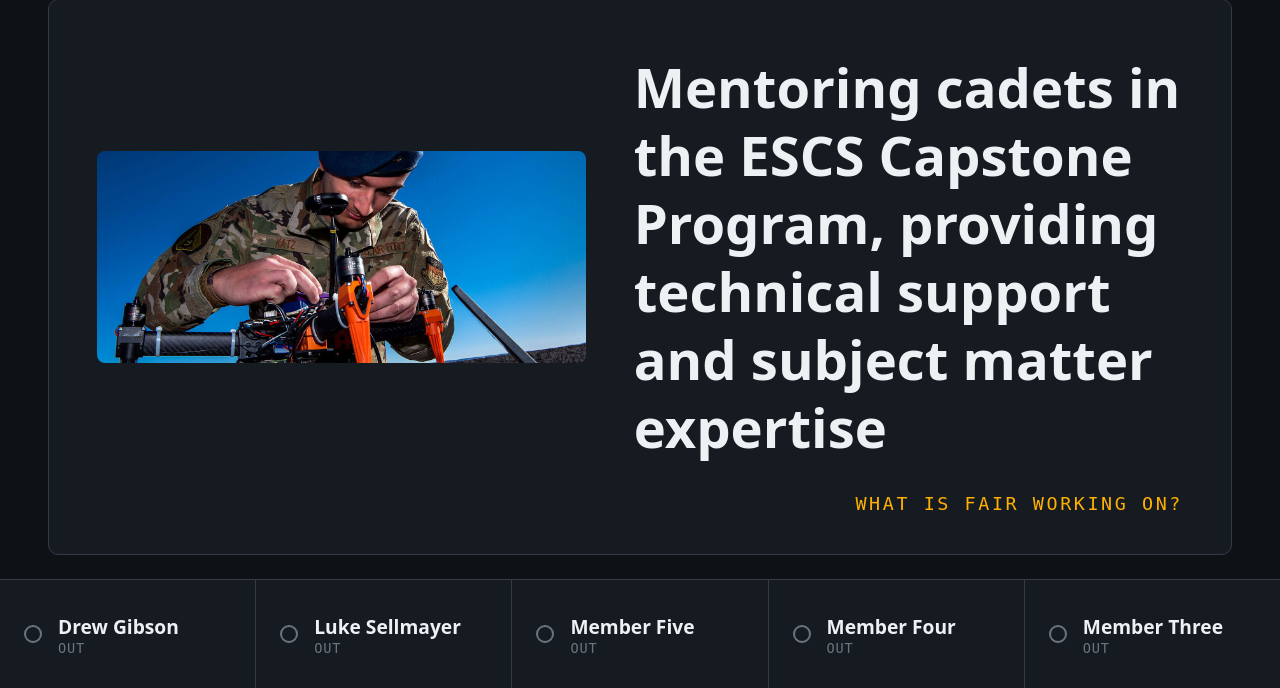
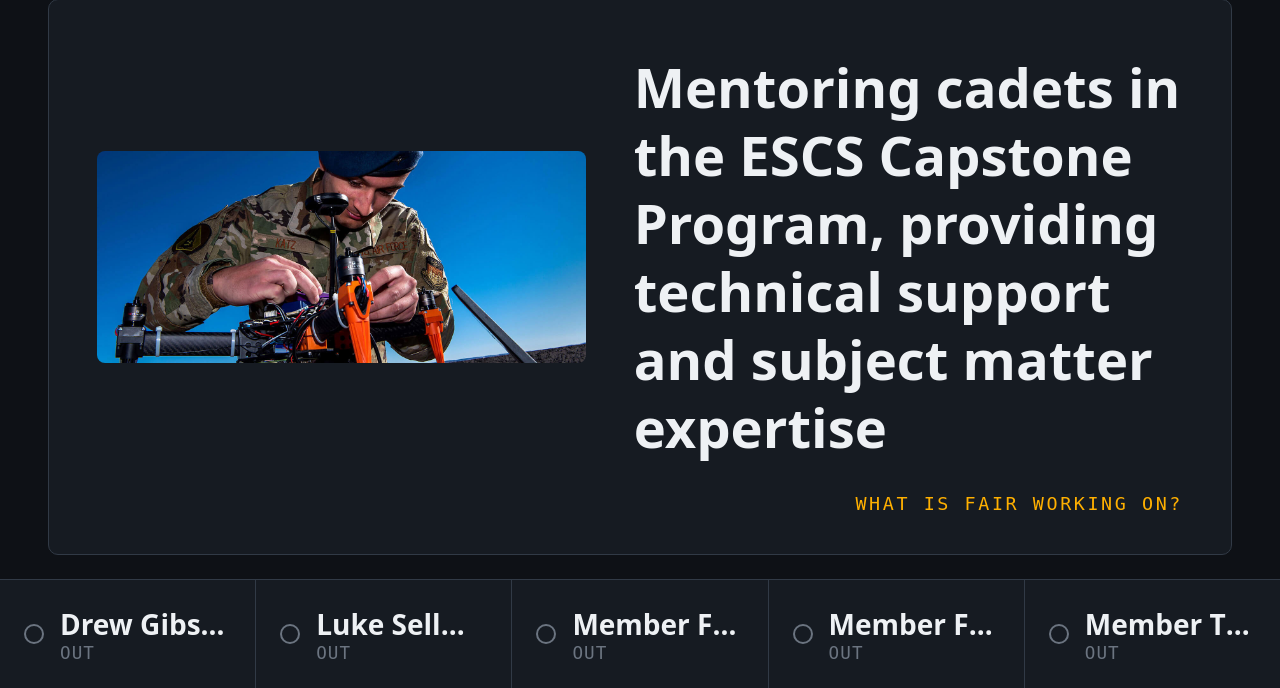
Before and after one commit to lukesell25/labtrack, a Flask app: page / in a window 1280 px wide. Shown: the part 112-800 px from the top of the page. Run offline with Flask 3, Linux system fonts and the light colour scheme; data comes from the database, SQL or seed files in the repository; data that the repository does not hold is empty.

Commit message:
Increase roster text size

```diff
--- a/static/css/style.css
+++ b/static/css/style.css
@@ -275,17 +275,68 @@ body.has-bg .media__scrim {
   display: flex;
   align-items: center;
   gap: 1rem;
+  /* A grid item refuses to shrink below its min-content width unless told
+     otherwise, and here min-content is however wide the longest name renders.
+     Without this the 1fr tracks stop shrinking once they hit that floor and
+     the strip runs off the side of the screen instead of dividing the width
+     evenly - and since <body> is overflow:hidden, the last member is simply
+     cut off the board with nothing to indicate it. Measured at 1080p: the
+     floor bit at 6 members with the type scale below (and at 8 even before
+     it). .roster__meta's min-width:0 is the same fix one level down, for the
+     flex context inside the card; this one is for the grid context outside
+     it. The name's ellipsis then does the rest. */
+  min-width: 0;
 }
 
 /* The strip is sized by its tallest card, and a card grows a third line only
-   when that member is out *with* a checkout note - so without this the whole
-   bottom bar silently changed height (88px vs 108px at 1080p) as people came
-   and went, which reads as the board having shrunk. Pin it to the taller of
-   the two so the layout is stable whatever the roster data happens to be.
-   Kiosk only: the dashboard lays the same cards out in a multi-row grid
-   where a fixed floor would just add dead space. */
+   when that member is out *with* a checkout note - so without a floor the
+   whole bottom bar silently changed height (88px vs 108px at 1080p) as people
+   came and went, which reads as the board having shrunk. Pin it to the taller
+   of the two so the layout is stable whatever the roster data happens to be.
+
+   The type below is scaled up to use that height rather than float in it -
+   the board is read from across the room - and paid for out of the card's
+   vertical padding so the bar itself stays 6.75rem. The ceiling is the
+   three-line card (name + status + checkout note): at these sizes it measures
+   ~76px inside ~79px of content box, and one step larger pushes it past the
+   floor, at which point the bar starts growing again and the wobble this
+   min-height exists to prevent comes back. Measured at 1920x1080, which is
+   what ships - re-measure there, not on the dev ultrawide, before changing
+   any of these five values.
+
+   Kiosk only, all of it: the dashboard lays the same cards out in a
+   multi-row grid, read from a foot away, where this would just be shouting. */
 .kiosk .roster__card {
   min-height: 6.75rem;
+  padding: 0.9rem 1.5rem;
+}
+
+.kiosk .roster__ring {
+  width: 20px;
+  height: 20px;
+}
+
+.kiosk .roster__name {
+  font-size: 1.75rem;
+}
+
+.kiosk .roster__status {
+  font-size: 1.1rem;
+  /* The name and the note are both nowrap+ellipsis; this line was not, which
+     made it the one piece of a card that could still wrap to a second line
+     once the cards got narrow - silently adding ~20px to every card and
+     pushing the strip past its pinned height (measured: 109px -> 126px at
+     eight members). Clipping "IN LAB · 09:14" is the right failure on a board
+     read from across the room; reflowing the whole bottom of it is not.
+     Kiosk only - the dashboard has no pinned height and is read close up, so
+     it keeps wrapping and shows the full "since" timestamp. */
+  white-space: nowrap;
+  overflow: hidden;
+  text-overflow: ellipsis;
+}
+
+.kiosk .roster__note {
+  font-size: 1.15rem;
 }
 
 .roster__ring {
```
